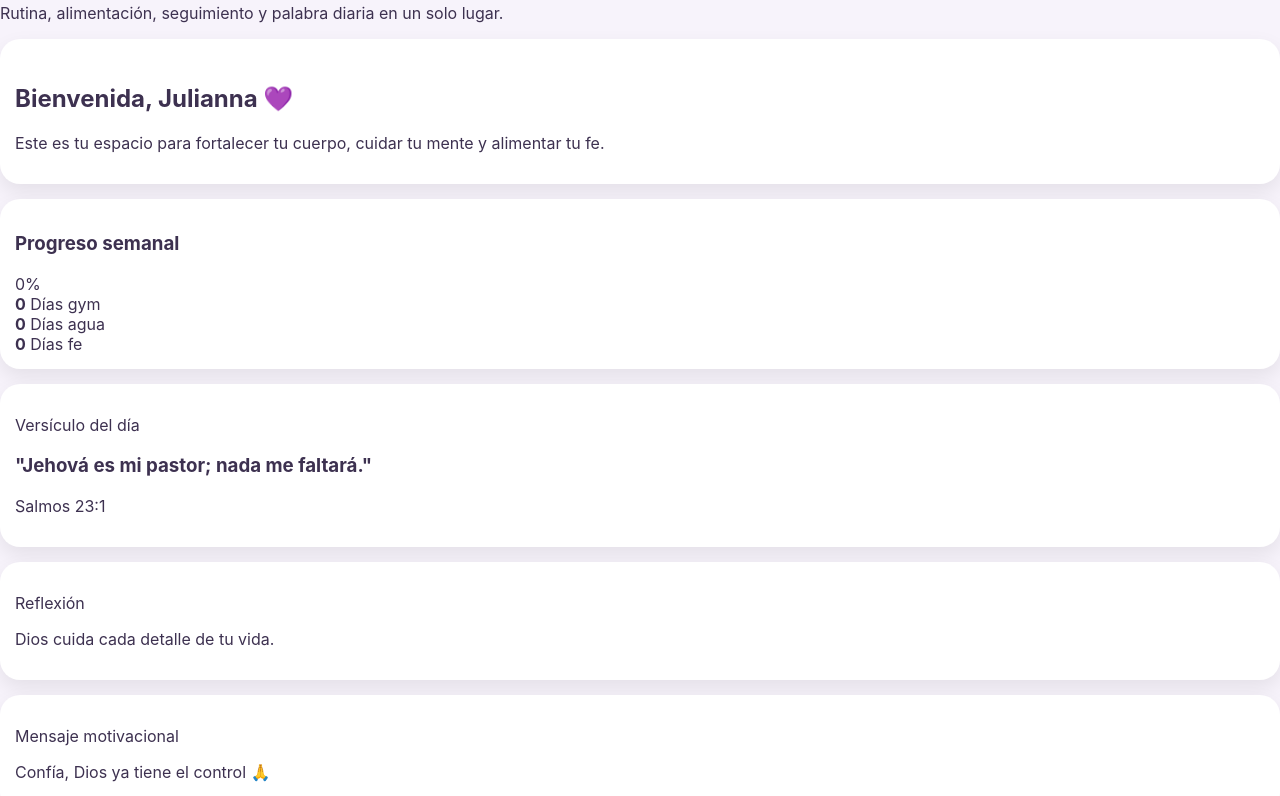
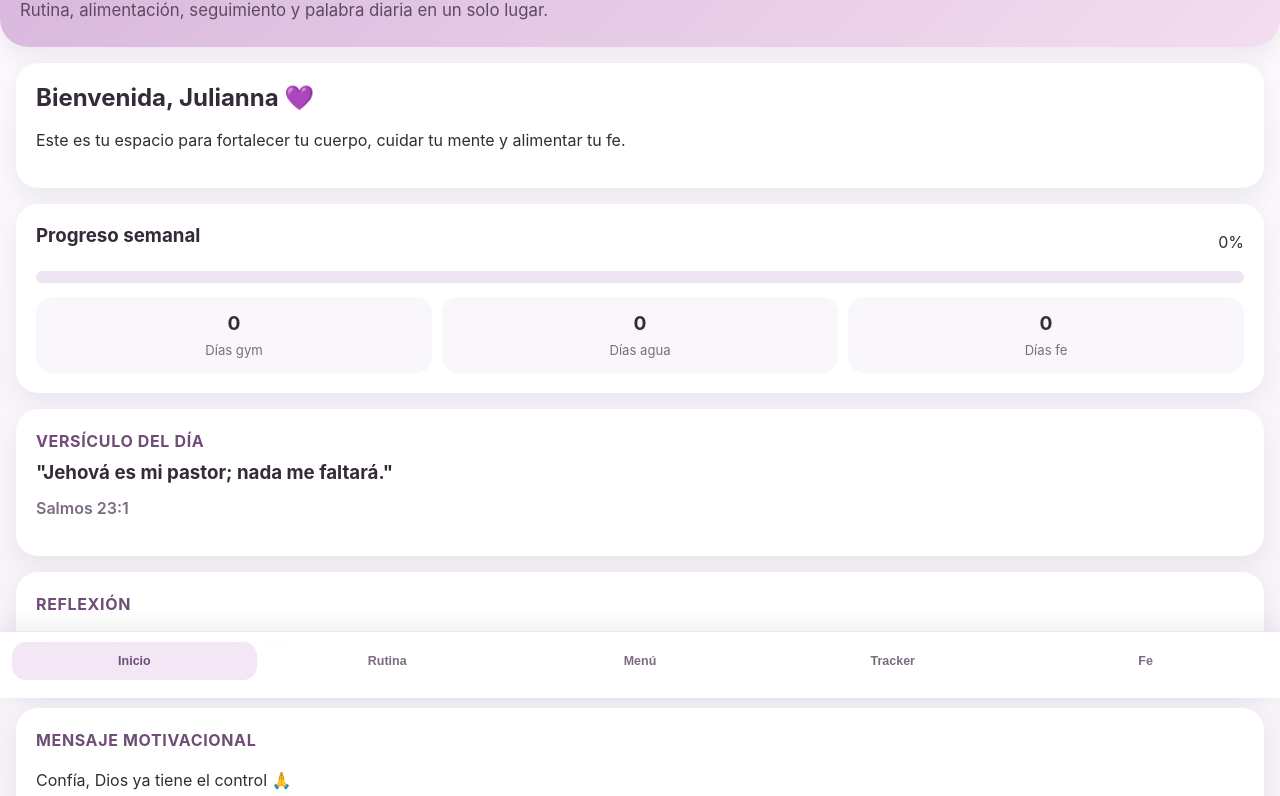
Before and after one commit to julianna-fit/Mi-app-fitness, a plain HTML site: page index.html in a window 1280 px wide. Shown: the part 102-898 px from the top of the page. Drawn offline with Linux system fonts and the light colour scheme.

Commit message:
Refactor styles.css with CSS variables and updates

```diff
--- a/styles.css
+++ b/styles.css
@@ -1,52 +1,250 @@
-body {
-  margin: 0;
-  font-family: -apple-system, BlinkMacSystemFont, sans-serif;
-  background: #f7f3fb;
-  color: #3d3150;
+:root {
+  --bg: #f8f5fb;
+  --card: #ffffff;
+  --primary: #c8a2c8;
+  --primary-dark: #6f4d77;
+  --accent: #efe3f3;
+  --text: #352b38;
+  --muted: #7b6c7f;
+  --shadow: 0 10px 25px rgba(66, 38, 74, 0.08);
+  --radius: 22px;
 }
 
-.container {
-  max-width: 420px;
-  margin: auto;
-  padding: 20px;
+* {
+  box-sizing: border-box;
 }
 
-h1 {
-  font-size: 28px;
-  margin-bottom: 10px;
+html, body {
+  margin: 0;
+  padding: 0;
+  font-family: -apple-system, BlinkMacSystemFont, "Segoe UI", Roboto, Arial, sans-serif;
+  background: linear-gradient(180deg, #fcfbfd 0%, #f5eef7 100%);
+  color: var(--text);
 }
 
-h2 {
-  margin-top: 30px;
+body {
+  min-height: 100vh;
+}
+
+.app-shell {
+  min-height: 100vh;
+  padding-bottom: 110px;
+}
+
+.hero {
+  background: linear-gradient(135deg, #d7b6dc, #f3ddef);
+  padding: 28px 20px 24px;
+  border-bottom-left-radius: 28px;
+  border-bottom-right-radius: 28px;
+  box-shadow: var(--shadow);
+}
+
+.eyebrow {
+  font-size: 0.95rem;
+  font-weight: 700;
+  margin: 0 0 8px;
+  color: var(--primary-dark);
+}
+
+.hero h1 {
+  margin: 0 0 10px;
+  font-size: 2rem;
+  line-height: 1.1;
+}
+
+.hero-text {
+  margin: 0;
+  color: #5d4b61;
+  line-height: 1.5;
+  font-size: 1.05rem;
+}
+
+.main-content {
+  padding: 16px;
+}
+
+.screen {
+  display: none;
+}
+
+.screen.active {
+  display: block;
 }
 
 .card {
-  background: white;
-  border-radius: 20px;
-  padding: 15px;
-  margin-top: 15px;
-  box-shadow: 0 8px 20px rgba(0,0,0,0.08);
+  background: var(--card);
+  border-radius: var(--radius);
+  padding: 20px;
+  box-shadow: var(--shadow);
+  margin-bottom: 16px;
 }
 
-.nav {
+.card h2,
+.card h3 {
+  margin-top: 0;
+  margin-bottom: 12px;
+}
+
+.card p,
+.card li {
+  font-size: 1rem;
+  line-height: 1.5;
+}
+
+.section-label {
+  margin: 0 0 8px;
+  color: var(--primary-dark);
+  font-size: 0.82rem;
+  font-weight: 700;
+  text-transform: uppercase;
+  letter-spacing: 0.04em;
+}
+
+.verse-reference {
+  margin-top: 10px;
+  color: var(--muted);
+  font-weight: 600;
+}
+
+.progress-bar {
+  width: 100%;
+  height: 12px;
+  background: #eee5f2;
+  border-radius: 999px;
+  overflow: hidden;
+  margin: 12px 0 14px;
+}
+
+.progress-fill {
+  height: 100%;
+  width: 0%;
+  background: linear-gradient(90deg, #c8a2c8, #e6bfdc);
+  border-radius: 999px;
+  transition: width 0.3s ease;
+}
+
+.card-header,
+.stats-grid,
+.quick-grid {
+  display: grid;
+  gap: 10px;
+}
+
+.card-header {
+  grid-template-columns: 1fr auto;
+  align-items: center;
+}
+
+.stats-grid {
+  grid-template-columns: repeat(3, 1fr);
+}
+
+.stat-box {
+  background: #faf7fc;
+  border-radius: 16px;
+  padding: 14px 10px;
+  text-align: center;
+}
+
+.stat-box strong {
+  display: block;
+  font-size: 1.2rem;
+  margin-bottom: 4px;
+}
+
+.stat-box span {
+  font-size: 0.82rem;
+  color: var(--muted);
+}
+
+.quick-grid {
+  grid-template-columns: repeat(2, 1fr);
+  margin-top: 8px;
+}
+
+.quick-card {
+  border: none;
+  background: white;
+  border-radius: 18px;
+  box-shadow: var(--shadow);
+  padding: 18px;
+  display: flex;
+  flex-direction: column;
+  gap: 8px;
+  font-size: 1rem;
+  color: var(--text);
+  text-align: left;
+  cursor: pointer;
+}
+
+.quick-card span {
+  font-size: 1.6rem;
+}
+
+.quick-card strong {
+  font-size: 1rem;
+}
+
+.tracker-card label {
+  display: flex;
+  gap: 10px;
+  align-items: center;
+  margin-bottom: 14px;
+  font-size: 1rem;
+}
+
+.tracker-card input[type="checkbox"] {
+  width: 20px;
+  height: 20px;
+  accent-color: var(--primary);
+}
+
+textarea {
+  width: 100%;
+  min-height: 120px;
+  border: 1px solid #eadfec;
+  border-radius: 14px;
+  padding: 12px;
+  font: inherit;
+  resize: vertical;
+}
+
+.bottom-nav {
   position: fixed;
   bottom: 0;
-  width: 100%;
-  background: white;
-  display: flex;
-  justify-content: space-around;
-  padding: 10px 0;
-  border-top: 1px solid #eee;
+  left: 0;
+  right: 0;
+  display: grid;
+  grid-template-columns: repeat(5, 1fr);
+  gap: 8px;
+  padding: 10px 12px calc(18px + env(safe-area-inset-bottom));
+  background: rgba(255, 255, 255, 0.96);
+  backdrop-filter: blur(12px);
+  border-top: 1px solid #eee4f1;
+  box-shadow: 0 -8px 20px rgba(66, 38, 74, 0.06);
+  z-index: 999;
 }
 
-.nav button {
-  background: #e9daf9;
+.nav-btn {
   border: none;
-  padding: 8px 12px;
-  border-radius: 12px;
+  background: transparent;
+  padding: 12px 6px;
+  border-radius: 14px;
+  color: var(--muted);
+  font-weight: 700;
+  font-size: 0.78rem;
+  cursor: pointer;
 }
 
-.progress {
-  font-weight: bold;
-  margin-top: 10px;
+.nav-btn.active {
+  background: #f3e7f6;
+  color: var(--primary-dark);
 }
+
+ul {
+  padding-left: 18px;
+}
+
+li {
+  margin-bottom: 8px;
+}
```
